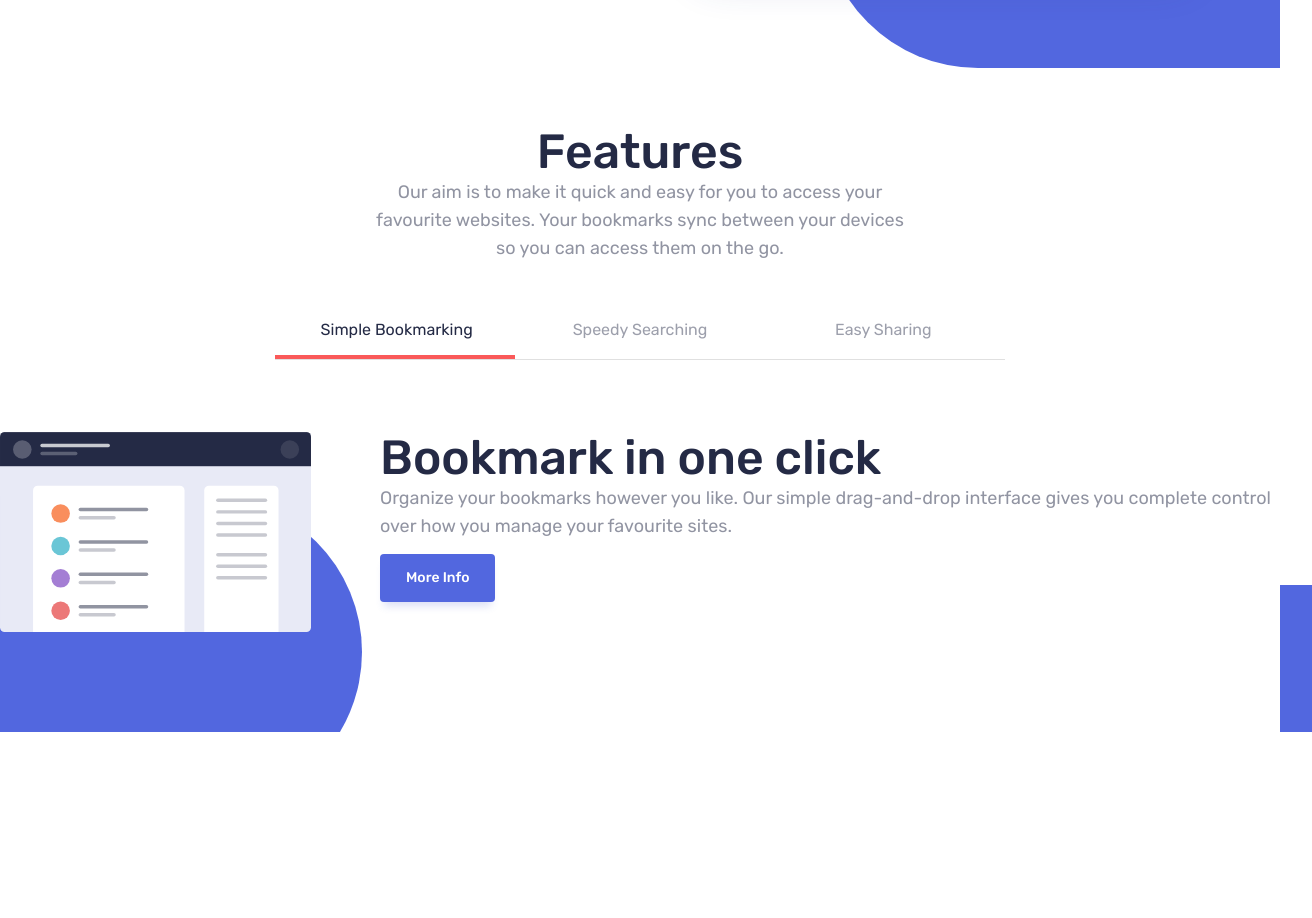
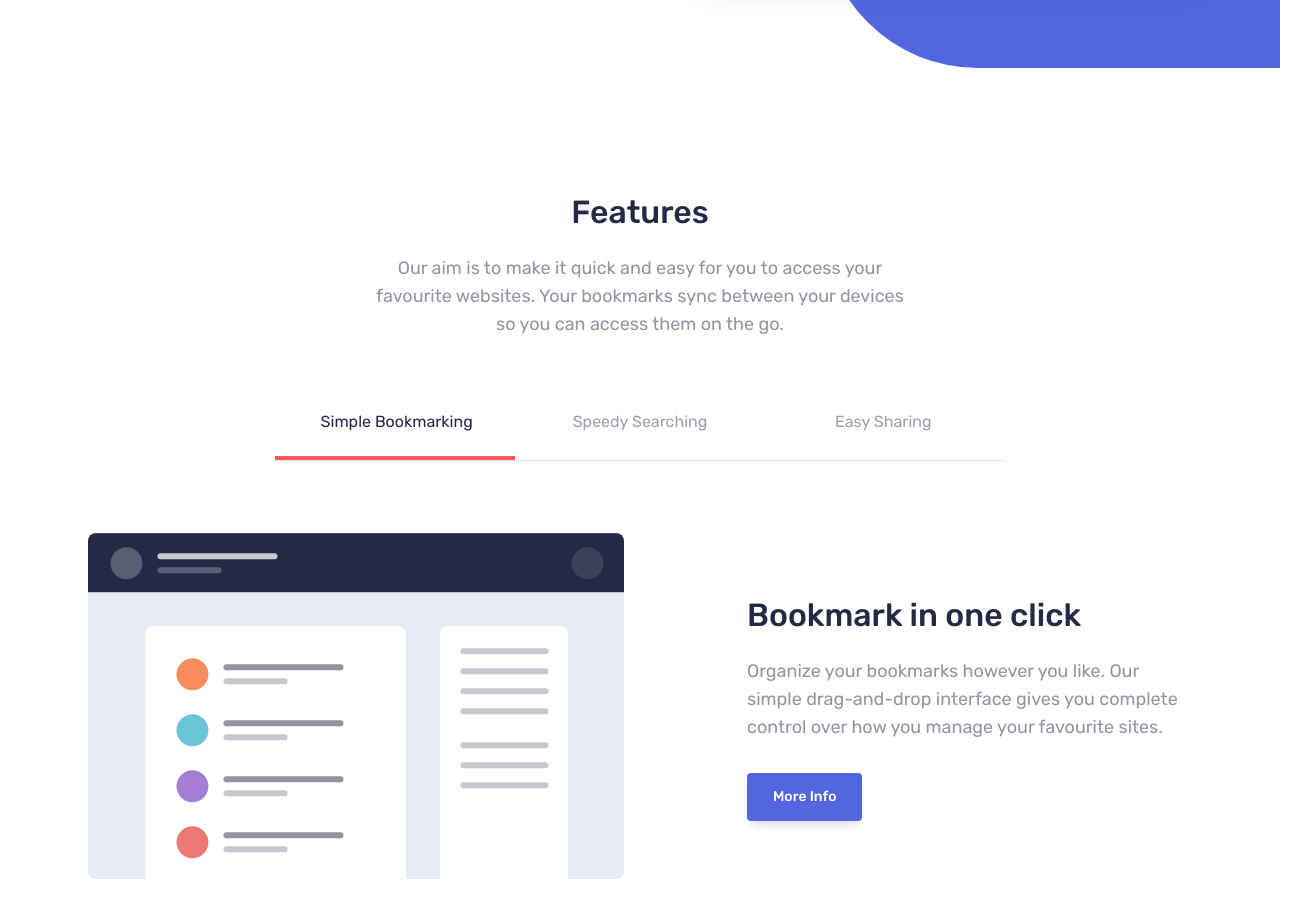
Before and after one commit to 0x41-li/bookmark-landing-page, a React (Vite) app: page / in a window 1280 px wide. Shown: the part 580-1498 px from the top of the page, 1312 px wide, since content can reach past the window. Built offline with nearby package versions, Linux system fonts and the light colour scheme.

Commit message:
Features section added

```diff
--- a/src/App.tsx
+++ b/src/App.tsx
@@ -84,7 +84,7 @@ function App() {
         color: colors.darkBlue,
 
         "@media (min-width: 1280px)": {
-          fontSize: "3rem",
+          fontSize: "2rem",
           lineHeight: "3.25rem",
         },
       },
@@ -176,6 +176,16 @@ function App() {
           },
         },
       },
+
+      MuiTypography: {
+        styleOverrides: {
+          body1: {
+            "@media (min-width: 1280px)": {
+              marginBlockStart: "1rem",
+            },
+          },
+        },
+      },
     },
 
     spacing: 4,
--- a/src/sass/app.scss
+++ b/src/sass/app.scss
@@ -57,12 +57,3 @@ img {
     border-radius: 5%;
   }
 }
-
-// Features section
-.features-sec__picture {
-  img {
-    display: block;
-    max-width: 311px;
-    margin-inline: auto;
-  }
-}
--- a/src/sections/Features.tsx
+++ b/src/sections/Features.tsx
@@ -12,7 +12,7 @@ import {
   useMediaQuery,
   useTheme,
 } from "@mui/material";
-import { useState } from "react";
+import { useEffect, useRef, useState } from "react";
 
 // images/illustrations
 import simpleBookmarkingSVG from "../assets/images/features/simple-bookmarking.svg";
@@ -22,12 +22,28 @@ import easySharingSVG from "../assets/images/features/easy-sharing.svg";
 const Features = () => {
   const theme = useTheme() as Theme;
 
+  const tabsElRef = useRef<HTMLDivElement>(null);
+  const [tabsElWidth, setTabsElWidth] = useState(0);
   const [tabsIndex, setTabsIndex] = useState(0);
 
   const IsMobile = useMediaQuery(theme.breakpoints.down("md"));
 
+  useEffect(() => {
+    if (tabsElRef.current) {
+      // Get the width of the Tabs component
+      const width = tabsElRef.current.clientWidth;
+      setTabsElWidth(width);
+    }
+  }, []);
+
   return (
-    <Container sx={{ marginBlockStart: theme.spacing(35) }}>
+    <Container
+      component="section"
+      sx={{
+        marginBlockStart: { xs: theme.spacing(35), md: theme.spacing(50) },
+        maxWidth: "1104px",
+      }}
+    >
       {/* Text */}
       <Box sx={{ maxWidth: { md: "540px" }, marginInline: "auto" }}>
         <Typography variant="h2" textAlign="center">
@@ -41,8 +57,13 @@ const Features = () => {
       </Box>
 
       {/* Tabs  */}
-      <Box sx={{ marginBlockStart: theme.spacing(10) }}>
+      <Box
+        sx={{
+          marginBlockStart: { xs: theme.spacing(10), xl: theme.spacing(11.5) },
+        }}
+      >
         <Tabs
+          ref={tabsElRef}
           value={tabsIndex}
           onChange={(_, i) => setTabsIndex(i)}
           orientation={IsMobile ? "vertical" : "horizontal"}
@@ -53,7 +74,7 @@ const Features = () => {
               top: IsMobile ? `${58 * (tabsIndex + 1) - 4}px` : "",
               height: "4px",
               width: IsMobile ? "143px" : "240px",
-              left: IsMobile ? "50%" : `${234 * tabsIndex}px`,
+              left: IsMobile ? "50%" : `${(tabsElWidth / 3) * tabsIndex}px`,
               translate: IsMobile ? "-50% 0" : "",
             },
           }}
@@ -65,7 +86,7 @@ const Features = () => {
               color: alpha(theme.palette.darkBlue.main, 0.75),
               fontWeight: 400,
               textTransform: "capitalize",
-              height: "57px",
+              height: { xs: "57px", xl: "76px" },
               maxWidth: "unset",
               flex: IsMobile ? "0 0 1" : "1",
             },
@@ -89,122 +110,87 @@ const Features = () => {
       </Box>
 
       {/* Tabs Content */}
-      <Box sx={{ position: "relative" }}>
-        {/* Images/Illustrations & Text */}
-        <Box sx={{ overflow: "hidden", marginInline: theme.spacing(-8) }}>
-          <Stack
+      <Box
         sx={{
-              position: "relative",
-              translate: `calc(-${tabsIndex * 100}% - ${tabsIndex * 32}px) 0%`,
-              "&>*": { flex: "0 0 100%" },
-              transition: "translate 400ms ease-in-out",
-              paddingBlockEnd: { md: theme.spacing(8) },
+          marginInline: { xs: theme.spacing(-8), xl: 0 },
+          marginBlockStart: theme.spacing(18),
+          overflow: "hidden",
         }}
-            flexDirection="row"
-            gap={theme.spacing(8)}
       >
         <Stack
+          flexDirection="row"
           sx={{
-                position: "relative",
-
-                marginBlockStart: theme.spacing(18),
-                paddingInline: theme.spacing(8),
+            "& > *": {
+              flex: "0 0 100%",
+              paddingInline: { xs: theme.spacing(8), xl: 0 },
+            },
+            translate: `${tabsIndex * -100}%`,
+            transition: "translate 400ms ease-in-out",
+            maxWidth: { xk: "1031px" },
           }}
-              gap={{ xs: theme.spacing(17.25) }}
+        >
+          <Stack
             flexDirection={{ md: "row" }}
-              alignItems={{ md: "flex-start" }}
+            sx={{ "&>*": { flex: { md: "1", xl: "0 0 auto" } } }}
+            alignItems={{ md: "center", xl: "unset" }}
+            justifyContent={{ xl: "space-between" }}
+            gap={{
+              md: theme.spacing(8),
+              lg: theme.spacing(16),
+              xl: 0,
+            }}
           >
-              {/* blue background behind the illustration */}
             <Box
               sx={{
-                  position: "absolute",
+                "& img, & picture": {
+                  display: "block",
+                  marginInline: "auto",
+                },
+                "& picture": {
+                  maxWidth: "536px",
+                },
+              }}
+            >
+              <picture>
+                <source srcSet={simpleBookmarkingSVG} type="image/svg+xml" />
+                <img src="" alt="" />
+              </picture>
+            </Box>
 
-                  top: { xs: "9vw", md: "5vw" },
-
-                  left: {
-                    xs: 0,
-                    lg: theme.spacing(-16),
-                  },
-
-                  width: {
-                    xs: "81.4vw",
-                    md: "40vw",
-                    xl: "35.8vw",
-                    [theme.breakpoints.up(1980)]: {
-                      display: "none",
-                    },
-                  },
-
-                  height: { xs: "203px", xl: "24.4vw" },
-                  maxHeight: "400px",
-
-                  borderBottomRightRadius: "316px",
-                  borderTopRightRadius: "316px",
-
-                  background: theme.palette.primary.main,
-                  zIndex: "-999",
-                }}
-              />
-
-              {/* Image/Illustration */}
-              <picture className="features-sec__picture">
-                {/* SVG */}
-                <source type="image/svg+xml" srcSet={simpleBookmarkingSVG} />
-
-                {/* AVIF format */}
-                {/* <source
-              type="image/avif"
-              srcSet={`${bookmarkInterfaceIllustration309wAVIF} 309w, ${bookmarkInterfaceIllustration575wAVIF} 575w`}
-              sizes="(max-width: 425px) 308px, 574px"
-            /> */}
-
-                {/* WEBP format */}
-                {/* <source
-              type="image/webp"
-              srcSet={`${bookmarkInterfaceIllustration309wWEBP} 309w, ${bookmarkInterfaceIllustration575wWEBP} 575w`}
-              sizes="(max-width: 425px) 308px, 574px"
-            /> */}
-
-                {/* PNG format */}
-                <img src="" alt="" />
-                {/* <img
-              className="hero-sec__img"
-              srcSet={`${bookmarkInterfaceIllustration575wPNG} 575w, ${bookmarkInterfaceIllustration309wPNG} 309w`}
-              src={bookmarkInterfaceIllustration575wPNG}
-              sizes="(max-width: 425px) 308px, 574px"
-              alt="Bookmark web interface illustration"
-            /> */}
-              </picture>
-
-              {/* Text */}
             <Box
               sx={{
-                  display: "flex",
-                  flexDirection: "column",
-                  justifyContent: "center",
-                  alignItems: { xs: "center", md: "flex-start" },
+                marginBlockStart: {
+                  xs: theme.spacing(17),
+                  md: theme.spacing(0),
+                  xl: theme.spacing(14),
+                },
+                maxWidth: "445px",
+                marginInline: { xs: "auto", xl: "unset" },
+                "&>h2, &>p": {
+                  textAlign: { xs: "center", md: "left" },
+                },
+                "&>button": {
+                  marginInline: { xs: "auto", md: "unset" },
+                },
               }}
             >
-                <Typography
-                  variant="h2"
-                  textAlign={{ xs: "center", md: "left" }}
-                >
-                  Bookmark in one click
-                </Typography>
-                <Typography
-                  variant="body1"
-                  textAlign={{ xs: "center", md: "left" }}
-                >
+              <Typography variant="h2">Bookmark in one click</Typography>
+              <Typography variant="body1">
                 Organize your bookmarks however you like. Our simple
-                  drag-and-drop interface gives you complete control over how
-                  you manage your favourite sites.
+                drag-and-drop interface gives you complete control over how you
+                manage your favourite sites.
               </Typography>
               <Button
                 variant="contained"
+                color="primary"
                 sx={{
-                    marginBlockStart: theme.spacing(3.5),
-                    flexBasis: "1",
-                    paddingInline: "24px",
+                  marginInline: "auto",
+                  display: "block",
+                  marginBlockStart: {
+                    xs: theme.spacing(4),
+                    md: theme.spacing(8),
+                  },
+                  paddingInline: theme.spacing(6),
                 }}
               >
                 More Info
@@ -213,103 +199,65 @@ const Features = () => {
           </Stack>
 
           <Stack
-              sx={{
-                position: "relative",
-
-                marginBlockStart: theme.spacing(18),
-                paddingInline: theme.spacing(8),
+            flexDirection={{ md: "row" }}
+            sx={{ "&>*": { flex: { md: "1" } } }}
+            alignItems={{ md: "center", xl: "unset" }}
+            gap={{
+              md: theme.spacing(8),
+              lg: theme.spacing(16),
+              xl: theme.spacing(31),
             }}
-              gap={{ xs: theme.spacing(17.25) }}
-              flexDirection={{ md: "row" }}
-              alignItems={{ md: "flex-start" }}
           >
-              {/* blue background behind the illustration */}
             <Box
               sx={{
-                  position: "absolute",
-                  top: { xs: "22vw", md: "12vw" },
-                  left: {
-                    xs: 0,
-                    lg: theme.spacing(-16),
+                "& img, & picture": {
+                  display: "block",
+                  marginInline: "auto",
                 },
-                  width: {
-                    xs: "81.4vw",
-                    md: "34vw",
-                    xl: "35.8vw",
-                    [theme.breakpoints.up(1980)]: {
-                      display: "none",
+                "& picture": {
+                  maxWidth: "536px",
                 },
-                  },
-                  height: { xs: "203px", xl: "24.4vw" },
-                  maxHeight: "400px",
+              }}
+            >
+              <picture>
+                <source srcSet={speedySearchingSVG} type="image/svg+xml" />
+                <img src="" alt="" />
+              </picture>
+            </Box>
 
-                  borderBottomRightRadius: "316px",
-                  borderTopRightRadius: "316px",
-
-                  background: theme.palette.primary.main,
-                  zIndex: "-999",
-                }}
-              />
-
-              {/* Image/Illustration */}
-              <picture className="features-sec__picture">
-                {/* SVG */}
-                <source type="image/svg+xml" srcSet={speedySearchingSVG} />
-
-                {/* AVIF format */}
-                {/* <source
-              type="image/avif"
-              srcSet={`${bookmarkInterfaceIllustration309wAVIF} 309w, ${bookmarkInterfaceIllustration575wAVIF} 575w`}
-              sizes="(max-width: 425px) 308px, 574px"
-            /> */}
-
-                {/* WEBP format */}
-                {/* <source
-              type="image/webp"
-              srcSet={`${bookmarkInterfaceIllustration309wWEBP} 309w, ${bookmarkInterfaceIllustration575wWEBP} 575w`}
-              sizes="(max-width: 425px) 308px, 574px"
-            /> */}
-
-                {/* PNG format */}
-                <img src="" alt="" />
-                {/* <img
-              className="hero-sec__img"
-              srcSet={`${bookmarkInterfaceIllustration575wPNG} 575w, ${bookmarkInterfaceIllustration309wPNG} 309w`}
-              src={bookmarkInterfaceIllustration575wPNG}
-              sizes="(max-width: 425px) 308px, 574px"
-              alt="Bookmark web interface illustration"
-            /> */}
-              </picture>
-
-              {/* Text */}
             <Box
               sx={{
-                  display: "flex",
-                  flexDirection: "column",
-                  justifyContent: "center",
-                  alignItems: { xs: "center", md: "flex-start" },
+                marginBlockStart: {
+                  xs: theme.spacing(17),
+                  md: theme.spacing(0),
+                  xl: theme.spacing(14),
+                },
+                maxWidth: "445px",
+                marginInline: "auto",
+                "&>h2, &>p": {
+                  textAlign: { xs: "center", md: "left" },
+                },
+                "&>button": {
+                  marginInline: { xs: "auto", md: "unset" },
+                },
               }}
             >
-                <Typography
-                  variant="h2"
-                  textAlign={{ xs: "center", md: "left" }}
-                >
-                  Intelligent search
-                </Typography>
-                <Typography
-                  variant="body1"
-                  textAlign={{ xs: "center", md: "left" }}
-                >
-                  Our powerful search feature will help you find saved sites in
-                  no time at all. No need to trawl through all of your
-                  bookmarks.
+              <Typography variant="h2">Intelligent search</Typography>
+              <Typography variant="body1">
+                Our powerful search feature will help you find saved sites in no
+                time at all. No need to trawl through all of your bookmarks.
               </Typography>
               <Button
                 variant="contained"
+                color="primary"
                 sx={{
-                    marginBlockStart: theme.spacing(3.5),
-                    flexBasis: "1",
-                    paddingInline: "24px",
+                  marginInline: "auto",
+                  display: "block",
+                  marginBlockStart: {
+                    xs: theme.spacing(4),
+                    md: theme.spacing(8),
+                  },
+                  paddingInline: theme.spacing(6),
                 }}
               >
                 More Info
@@ -318,103 +266,65 @@ const Features = () => {
           </Stack>
 
           <Stack
-              sx={{
-                position: "relative",
-
-                marginBlockStart: theme.spacing(18),
-                paddingInline: theme.spacing(8),
+            flexDirection={{ md: "row" }}
+            sx={{ "&>*": { flex: { md: "1" } } }}
+            alignItems={{ md: "center", xl: "unset" }}
+            gap={{
+              md: theme.spacing(8),
+              lg: theme.spacing(16),
+              xl: theme.spacing(31),
             }}
-              gap={{ xs: theme.spacing(17.25) }}
-              flexDirection={{ md: "row" }}
-              alignItems={{ md: "flex-start" }}
           >
-              {/* blue background behind the illustration */}
             <Box
               sx={{
-                  position: "absolute",
-                  top: { xs: "24vw", sm: "90px", xl: "135px" },
-                  left: {
-                    xs: 0,
-                    lg: theme.spacing(-16),
+                "& img, & picture": {
+                  display: "block",
+                  marginInline: "auto",
                 },
-                  width: {
-                    xs: "81.4vw",
-                    md: "40vw",
-                    xl: "35.8vw",
-                    [theme.breakpoints.up(1980)]: {
-                      display: "none",
+                "& picture": {
+                  maxWidth: "536px",
                 },
-                  },
-                  height: { xs: "203px", xl: "24.4vw" },
-                  maxHeight: "400px",
+              }}
+            >
+              <picture>
+                <source srcSet={easySharingSVG} type="image/svg+xml" />
+                <img src="" alt="" />
+              </picture>
+            </Box>
 
-                  borderBottomRightRadius: "316px",
-                  borderTopRightRadius: "316px",
-
-                  background: theme.palette.primary.main,
-                  zIndex: "-999",
-                }}
-              />
-
-              {/* Image/Illustration */}
-              <picture className="features-sec__picture">
-                {/* SVG */}
-                <source type="image/svg+xml" srcSet={easySharingSVG} />
-
-                {/* AVIF format */}
-                {/* <source
-              type="image/avif"
-              srcSet={`${bookmarkInterfaceIllustration309wAVIF} 309w, ${bookmarkInterfaceIllustration575wAVIF} 575w`}
-              sizes="(max-width: 425px) 308px, 574px"
-            /> */}
-
-                {/* WEBP format */}
-                {/* <source
-              type="image/webp"
-              srcSet={`${bookmarkInterfaceIllustration309wWEBP} 309w, ${bookmarkInterfaceIllustration575wWEBP} 575w`}
-              sizes="(max-width: 425px) 308px, 574px"
-            /> */}
-
-                {/* PNG format */}
-                <img src="" alt="" />
-                {/* <img
-              className="hero-sec__img"
-              srcSet={`${bookmarkInterfaceIllustration575wPNG} 575w, ${bookmarkInterfaceIllustration309wPNG} 309w`}
-              src={bookmarkInterfaceIllustration575wPNG}
-              sizes="(max-width: 425px) 308px, 574px"
-              alt="Bookmark web interface illustration"
-            /> */}
-              </picture>
-
-              {/* Text */}
             <Box
               sx={{
-                  display: "flex",
-                  flexDirection: "column",
-                  justifyContent: "center",
-                  alignItems: { xs: "center", md: "flex-start" },
+                marginBlockStart: {
+                  xs: theme.spacing(17),
+                  md: theme.spacing(0),
+                  xl: theme.spacing(14),
+                },
+                maxWidth: "445px",
+                marginInline: "auto",
+                "&>h2, &>p": {
+                  textAlign: { xs: "center", md: "left" },
+                },
+                "&>button": {
+                  marginInline: { xs: "auto", md: "unset" },
+                },
               }}
             >
-                <Typography
-                  variant="h2"
-                  textAlign={{ xs: "center", md: "left" }}
-                >
-                  Share your bookmarks
-                </Typography>
-                <Typography
-                  variant="body1"
-                  textAlign={{ xs: "center", md: "left" }}
-                >
-                  Easily share your bookmarks and collections with others.
-                  Create a shareable link that you can send at the click of a
-                  button.
+              <Typography variant="h2">Share your bookmarks</Typography>
+              <Typography variant="body1">
+                Easily share your bookmarks and collections with others. Create
+                a shareable link that you can send at the click of a button.
               </Typography>
               <Button
                 variant="contained"
+                color="primary"
                 sx={{
-                    marginBlockStart: theme.spacing(3.5),
-                    flexBasis: "1",
-                    paddingInline: "24px",
+                  marginInline: "auto",
+                  display: "block",
+                  marginBlockStart: {
+                    xs: theme.spacing(4),
+                    md: theme.spacing(8),
+                  },
+                  paddingInline: theme.spacing(6),
                 }}
               >
                 More Info
@@ -423,7 +333,6 @@ const Features = () => {
           </Stack>
         </Stack>
       </Box>
-      </Box>
     </Container>
   );
 };
--- a/src/sections/Hero.tsx
+++ b/src/sections/Hero.tsx
@@ -44,7 +44,7 @@ const Hero = () => {
         spacing={{ xs: theme.spacing(24), md: theme.spacing(17) }}
         direction={{ xs: "column", md: "row-reverse" }}
       >
-        {/* Hero Illustration */}
+        {/* Hero Illustration and blue background */}
         <Box
           sx={{
             position: "relative",
```
Lines whose indentation alone changed are shown as unchanged.
